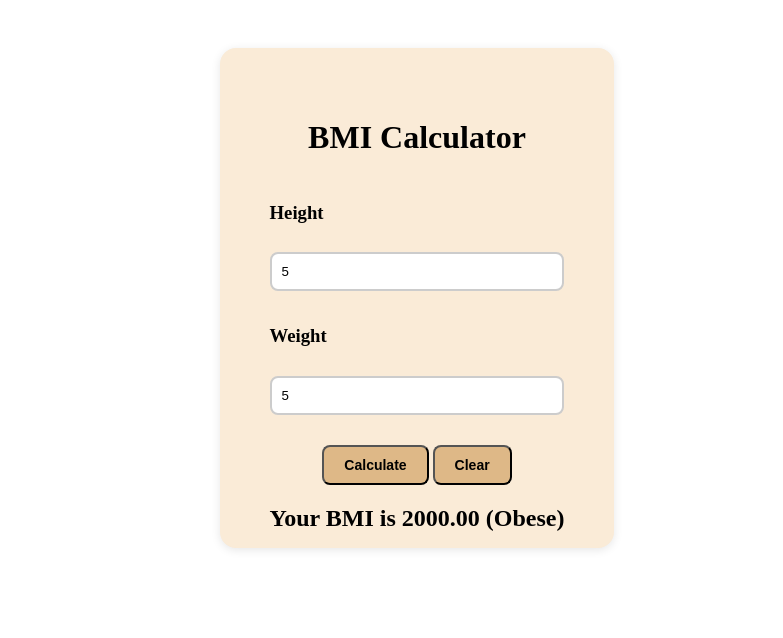
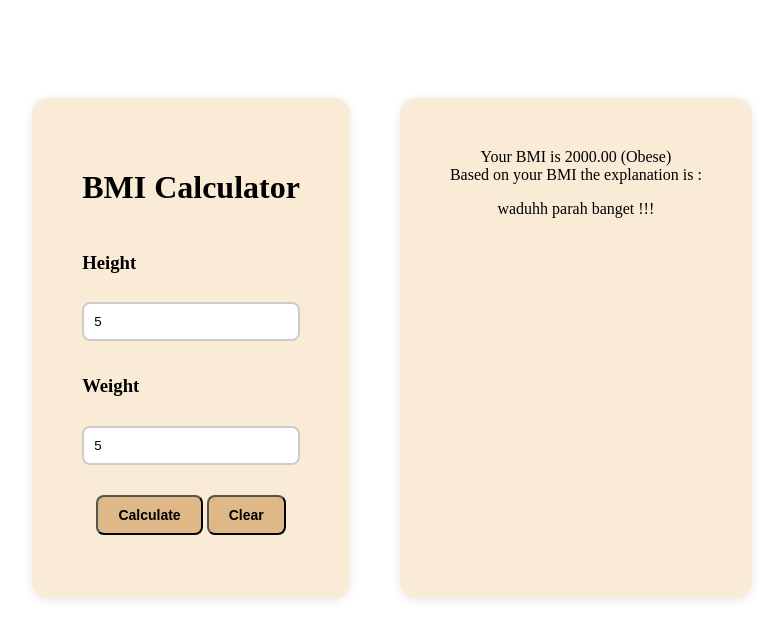
Before and after one commit to ripet00/BMI-Calculator, a plain HTML site: page index.html in a window 1280 px wide. Both pictures are taken after typing "5", "5" into the empty fields and a click on the button "Calculate". Shown: the whole page, without its empty margins (223-1006 px from the left). Drawn offline with Linux system fonts and the light colour scheme.

Commit message:
add new div

```diff
--- a/index.html
+++ b/index.html
@@ -19,8 +19,9 @@
       </div>
       <button class="tombol" onclick="calculateBMI()">Calculate</button>
       <button class="tombol" onclick="clearBMI()">Clear</button>
-      <h2 class="hasil" id="result"></h2>
     </div>
+
+    <div class="output" id="output"></div>
     <script src="script.js"></script>
   </body>
 </html>
--- a/script.js
+++ b/script.js
@@ -1,34 +1,45 @@
 function calculateBMI() {
   const heighInput = document.getElementById("height");
   const weightInput = document.getElementById("weight");
-  const resultDiv = document.getElementById("result");
+  const outputDiv = document.getElementById("output");
 
   const height = parseFloat(heighInput.value);
   const weight = parseFloat(weightInput.value);
 
   if (isNaN(height) || isNaN(weight)) {
-    resultDiv.innerHTML = "Please enter valid height and weight";
+    outputDiv.innerHTML = `<div class="container">Please enter valid value</div>`;
     return;
   }
 
   const bmi = weight / (height / 100) ** 2;
   let category = "";
+  let explanation = "";
 
   if (bmi < 18.5) {
     category = "Underweight";
+    explanation = "Kurang makan";
   } else if (bmi < 25) {
     category = "Normal Weight";
+    explanation = "lumayan normal lahh";
   } else if (bmi < 30) {
     category = "Overweight";
+    explanation = "jarang olahraga ya, ngemil terus sihh";
   } else {
     category = "Obese";
+    explanation = "waduhh parah banget !!!";
   }
 
-  resultDiv.innerHTML = `Your BMI is ${bmi.toFixed(2)} (${category})`;
+  // resultDiv.innerHTML = `Your BMI is ${bmi.toFixed(2)} (${category})`;
+
+  outputDiv.innerHTML = `<div class="container">
+      <div id="output">Your BMI is ${bmi.toFixed(2)} (${category})</div>
+      <div id="explanation">Based on your BMI the explanation is : <br> </div>
+      <p> ${explanation}</p>
+    </div> `;
 }
 
 function clearBMI() {
   document.getElementById("height").value = "";
   document.getElementById("weight").value = "";
-  document.getElementById("result").innerHTML = "";
+  document.getElementById("output").innerHTML = "";
 }
--- a/style.css
+++ b/style.css
@@ -15,6 +15,13 @@ body {
   padding: 50px;
   justify-content: center;
   align-items: center;
+  text-align: center;
+}
+
+.output {
+  margin: 20px;
+  max-width: 400px;
+  padding: 30px;
 }
 
 h1 {
```
